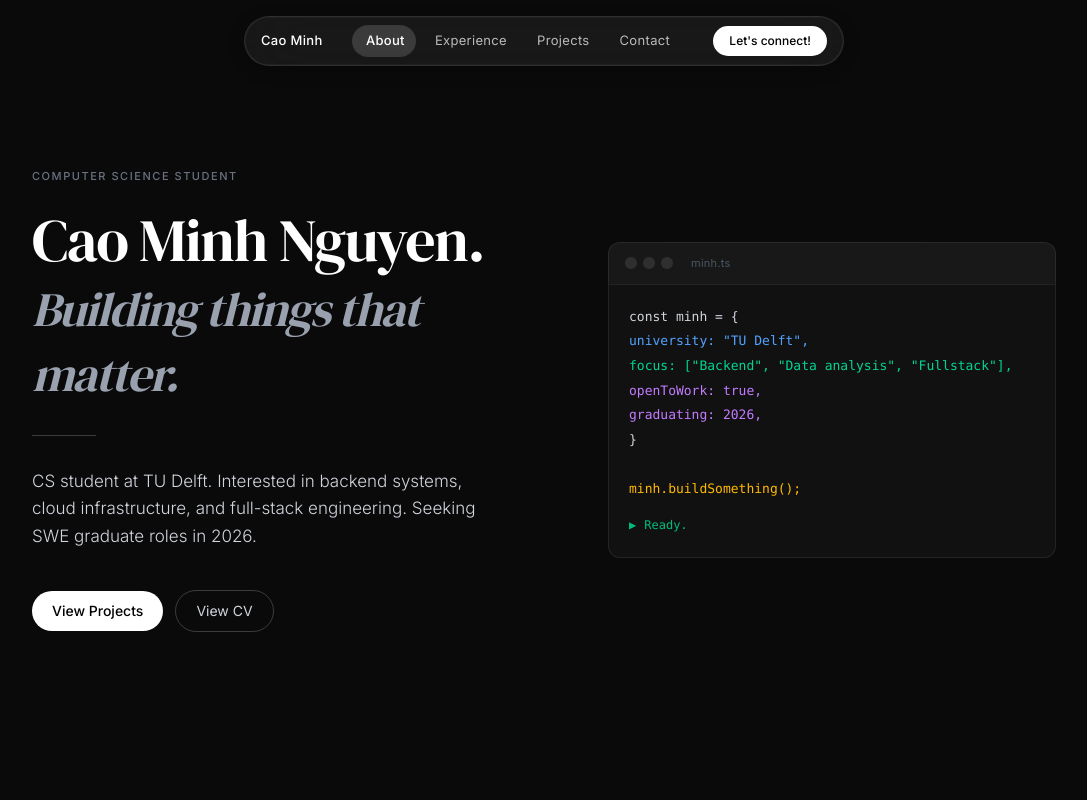
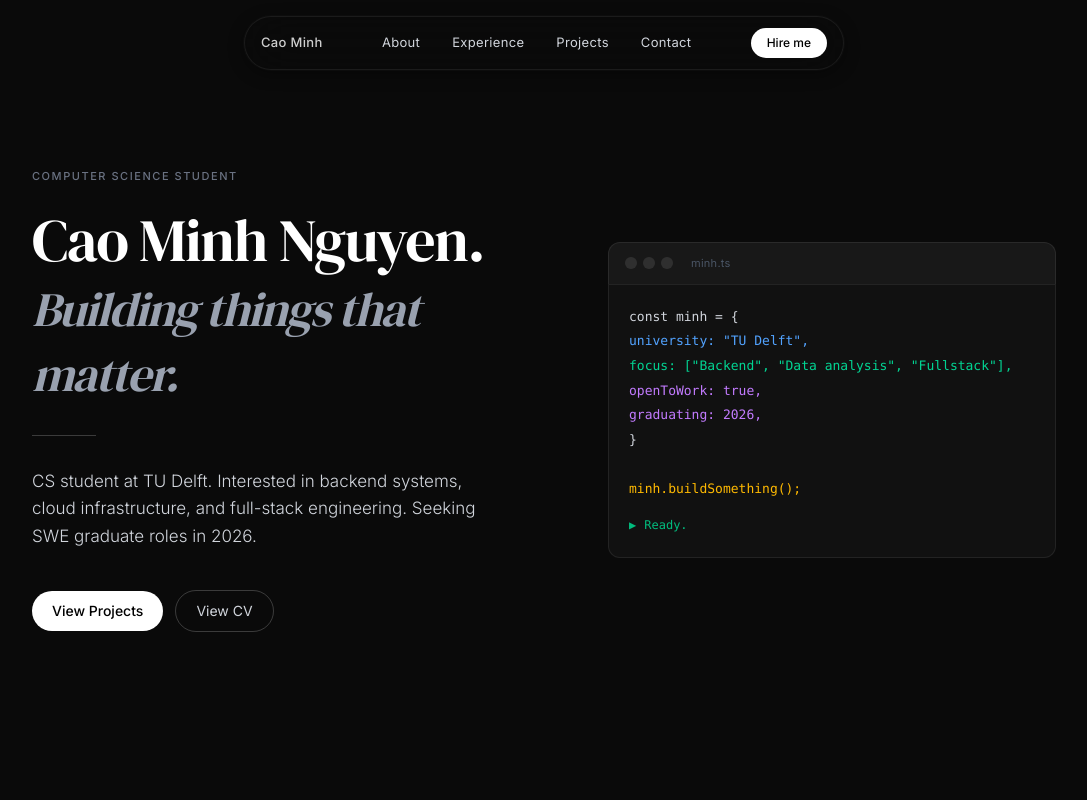
Before and after one commit to caominhnguyen05/caominh-portfolio, a Next.js app: page / in a window 1280 px wide. Shown: the top 800 px of the page, without its empty margins (96-1183 px from the left). Built offline with nearby package versions, Linux system fonts and the light colour scheme.

Commit message:
Improve navbar UI

```diff
--- a/src/app/components/nav-bar.tsx
+++ b/src/app/components/nav-bar.tsx
@@ -12,67 +12,17 @@ const Navbar: React.FC = () => {
   ];
 
   const [hoveredIndex, setHoveredIndex] = useState<number | null>(null);
-  const [activeIndex, setActiveIndex] = useState<number | null>(null);
   const [scrolled, setScrolled] = useState(false);
   const [mobileOpen, setMobileOpen] = useState(false);
   const linkRefs = useRef<(HTMLAnchorElement | null)[]>([]);
   const [pillStyle, setPillStyle] = useState({ left: 0, width: 0, opacity: 0 });
-  const [activePillStyle, setActivePillStyle] = useState({
-    left: 0,
-    width: 0,
-    opacity: 0,
-  });
 
-  // Scroll detection
   useEffect(() => {
     const onScroll = () => setScrolled(window.scrollY > 20);
     window.addEventListener("scroll", onScroll, { passive: true });
     return () => window.removeEventListener("scroll", onScroll);
   }, []);
 
-  // Active section detection via IntersectionObserver
-  useEffect(() => {
-    const sectionIds = navLinks.map((l) => l.href.replace("#", ""));
-    const observers: IntersectionObserver[] = [];
-
-    const handleIntersect = (id: string, isIntersecting: boolean) => {
-      if (isIntersecting) {
-        const index = sectionIds.indexOf(id);
-        setActiveIndex(index);
-      }
-    };
-
-    sectionIds.forEach((id) => {
-      const el = document.getElementById(id);
-      if (!el) return;
-      const obs = new IntersectionObserver(
-        ([entry]) => handleIntersect(id, entry.isIntersecting),
-        { threshold: 0.3, rootMargin: "-10% 0px -60% 0px" },
-      );
-      obs.observe(el);
-      observers.push(obs);
-    });
-
-    return () => observers.forEach((o) => o.disconnect());
-  }, []);
-
-  // Update active pill position
-  useEffect(() => {
-    if (activeIndex !== null) {
-      const el = linkRefs.current[activeIndex];
-      if (el) {
-        setActivePillStyle({
-          left: el.offsetLeft,
-          width: el.offsetWidth,
-          opacity: 1,
-        });
-      }
-    } else {
-      setActivePillStyle((prev) => ({ ...prev, opacity: 0 }));
-    }
-  }, [activeIndex]);
-
-  // Update hover pill position
   useEffect(() => {
     if (hoveredIndex !== null) {
       const el = linkRefs.current[hoveredIndex];
@@ -88,6 +38,7 @@ const Navbar: React.FC = () => {
     }
   }, [hoveredIndex]);
 
+  // Close mobile menu on link click
   const handleMobileLink = () => setMobileOpen(false);
 
   return (
@@ -99,54 +50,42 @@ const Navbar: React.FC = () => {
         transition={{ duration: 0.5, delay: 0.2 }}
       >
         <motion.div
-          className="mt-4 flex items-center justify-between px-4 py-2 rounded-full border w-full"
+          className="mt-4 flex items-center justify-between px-4 py-2.5 rounded-full border w-full"
           animate={{
             backgroundColor: scrolled
+              ? "rgba(8,8,8,0.92)"
+              : "rgba(10,10,10,0.5)",
+            borderColor: scrolled
               ? "rgba(255,255,255,0.12)"
-              : "rgba(255,255,255,0.06)",
-            borderColor: scrolled
-              ? "rgba(255,255,255,0.2)"
-              : "rgba(255,255,255,0.1)",
+              : "rgba(255,255,255,0.07)",
             boxShadow: scrolled
-              ? "0 0 0 1px rgba(255,255,255,0.06) inset, 0 8px 32px rgba(0,0,0,0.5), 0 1px 0 rgba(255,255,255,0.08) inset"
-              : "0 0 0 1px rgba(255,255,255,0.03) inset, 0 4px 16px rgba(0,0,0,0.3)",
+              ? "0 0 0 1px rgba(255,255,255,0.04), 0 8px 32px rgba(0,0,0,0.6), 0 0 80px rgba(99,102,241,0.07)"
+              : "0 0 0 1px rgba(255,255,255,0.02), 0 4px 16px rgba(0,0,0,0.4)",
           }}
           transition={{ duration: 0.4, ease: "easeInOut" }}
           style={{
-            backdropFilter: "blur(32px) saturate(180%)",
-            WebkitBackdropFilter: "blur(32px) saturate(180%)",
-            backgroundColor: "rgba(255,255,255,0.06)",
-            borderColor: "rgba(255,255,255,0.1)",
+            backdropFilter: "blur(24px)",
+            WebkitBackdropFilter: "blur(24px)",
+            backgroundColor: "rgba(10,10,10,0.5)",
+            borderColor: "rgba(255,255,255,0.07)",
             maxWidth: "600px",
           }}
         >
           {/* Logo */}
           <Link
             href="/"
-            className="text-[13px] font-medium text-white hover:text-white/70 transition-colors duration-200 tracking-wide whitespace-nowrap flex-shrink-0"
+            className="text-[13px] font-medium text-white/80 hover:text-white transition-colors duration-200 tracking-wide whitespace-nowrap flex-shrink-0"
           >
             Cao Minh
           </Link>
 
           {/* Desktop links */}
           <div
-            className="hidden md:flex items-center gap-0.5 relative"
+            className="hidden md:flex items-center gap-1 relative"
             onMouseLeave={() => setHoveredIndex(null)}
           >
-            {/* Active section pill — solid white */}
             <motion.div
-              className="absolute inset-y-0 rounded-full bg-white/[0.15]"
-              animate={{
-                left: activePillStyle.left,
-                width: activePillStyle.width,
-                opacity: activePillStyle.opacity,
-              }}
-              transition={{ type: "spring", stiffness: 380, damping: 36 }}
-            />
-
-            {/* Hover pill — subtler */}
-            <motion.div
-              className="absolute inset-y-0 rounded-full bg-white/[0.07]"
+              className="absolute inset-y-0 rounded-full bg-white/[0.1]"
               animate={{
                 left: pillStyle.left,
                 width: pillStyle.width,
@@ -154,11 +93,7 @@ const Navbar: React.FC = () => {
               }}
               transition={{ type: "spring", stiffness: 400, damping: 35 }}
             />
-
-            {navLinks.map((link, index) => {
-              const isActive = activeIndex === index;
-              const isHovered = hoveredIndex === index;
-              return (
+            {navLinks.map((link, index) => (
               <a
                 key={link.title}
                 href={link.href}
@@ -167,25 +102,22 @@ const Navbar: React.FC = () => {
                 }}
                 onMouseEnter={() => setHoveredIndex(index)}
                 className={`relative z-10 text-[13px] px-3.5 py-1.5 rounded-full transition-colors duration-200 tracking-wide ${
-                    isActive
-                      ? "text-white font-medium"
-                      : isHovered
+                  hoveredIndex === index
                     ? "text-white"
-                        : "text-white/70"
+                    : "text-gray-300 hover:text-gray-200"
                 }`}
               >
                 {link.title}
               </a>
-              );
-            })}
+            ))}
           </div>
 
           {/* Desktop CTA */}
           <a
-            href="https://www.linkedin.com/in/caominh-nguyen/"
-            className="hidden md:block text-[12px] font-medium px-4 py-1.5 rounded-full bg-white text-black hover:bg-white/90 transition-all duration-200 whitespace-nowrap flex-shrink-0"
+            href="mailto:minhnc2005@gmail.com"
+            className="hidden md:block text-[12px] font-medium px-4 py-1.5 rounded-full bg-white text-black hover:opacity-80 transition-opacity whitespace-nowrap flex-shrink-0"
           >
-            Let's connect!
+            Hire me
           </a>
 
           {/* Mobile hamburger */}
@@ -195,12 +127,12 @@ const Navbar: React.FC = () => {
             aria-label="Toggle menu"
           >
             <motion.span
-              className="block w-5 h-px bg-white/70 rounded-full origin-center"
+              className="block w-5 h-px bg-gray-300 rounded-full origin-center"
               animate={mobileOpen ? { rotate: 45, y: 4 } : { rotate: 0, y: 0 }}
               transition={{ duration: 0.25 }}
             />
             <motion.span
-              className="block w-5 h-px bg-white/70 rounded-full"
+              className="block w-5 h-px bg-gray-300 rounded-full"
               animate={
                 mobileOpen
                   ? { opacity: 0, scaleX: 0 }
@@ -209,7 +141,7 @@ const Navbar: React.FC = () => {
               transition={{ duration: 0.2 }}
             />
             <motion.span
-              className="block w-5 h-px bg-white/70 rounded-full origin-center"
+              className="block w-5 h-px bg-gray-300 rounded-full origin-center"
               animate={
                 mobileOpen ? { rotate: -45, y: -4 } : { rotate: 0, y: 0 }
               }
@@ -230,43 +162,37 @@ const Navbar: React.FC = () => {
             transition={{ duration: 0.25, ease: "easeInOut" }}
           >
             <div
-              className="mt-20 rounded-2xl border border-white/[0.12] overflow-hidden"
+              className="mt-20 rounded-2xl border border-white/[0.08] overflow-hidden"
               style={{
-                backgroundColor: "rgba(255,255,255,0.08)",
-                backdropFilter: "blur(32px) saturate(180%)",
-                WebkitBackdropFilter: "blur(32px) saturate(180%)",
+                backgroundColor: "rgba(8,8,8,0.96)",
+                backdropFilter: "blur(32px)",
+                WebkitBackdropFilter: "blur(32px)",
                 boxShadow:
-                  "0 8px 40px rgba(0,0,0,0.5), 0 1px 0 rgba(255,255,255,0.08) inset",
+                  "0 8px 40px rgba(0,0,0,0.7), 0 0 80px rgba(99,102,241,0.06)",
               }}
             >
-              {navLinks.map((link, index) => {
-                const isActive = activeIndex === index;
-                return (
+              {navLinks.map((link, index) => (
                 <motion.a
                   key={link.title}
                   href={link.href}
                   onClick={handleMobileLink}
-                    className={`flex items-center justify-between px-6 py-4 text-[15px] transition-all duration-150 border-b border-white/[0.06] last:border-b-0 ${
-                      isActive
-                        ? "text-white bg-white/[0.08] font-medium"
-                        : "text-white/70 hover:text-white hover:bg-white/[0.04]"
-                    }`}
+                  className="flex items-center justify-between px-6 py-4 text-[15px] text-gray-300 hover:text-white hover:bg-white/[0.04] transition-all duration-150 border-b border-white/[0.05] last:border-b-0"
                   initial={{ opacity: 0, x: -8 }}
                   animate={{ opacity: 1, x: 0 }}
                   transition={{ duration: 0.2, delay: index * 0.05 }}
                 >
                   <span>{link.title}</span>
+                  <span className="text-gray-700 text-xs">↗</span>
                 </motion.a>
-                );
-              })}
+              ))}
 
-              <div className="px-6 py-4 border-t border-white/[0.06]">
+              <div className="px-6 py-4 border-t border-white/[0.05]">
                 <a
-                  href="https://www.linkedin.com/in/caominh-nguyen/"
+                  href="mailto:minhnc2005@gmail.com"
                   onClick={handleMobileLink}
-                  className="block w-full text-center text-[13px] font-medium px-4 py-2.5 rounded-full bg-white text-black hover:bg-white/90 transition-all"
+                  className="block w-full text-center text-[13px] font-medium px-4 py-2.5 rounded-full bg-white text-black hover:opacity-80 transition-opacity"
                 >
-                  Let's connect!
+                  Hire me
                 </a>
               </div>
             </div>
```
Lines whose indentation alone changed are shown as unchanged.
